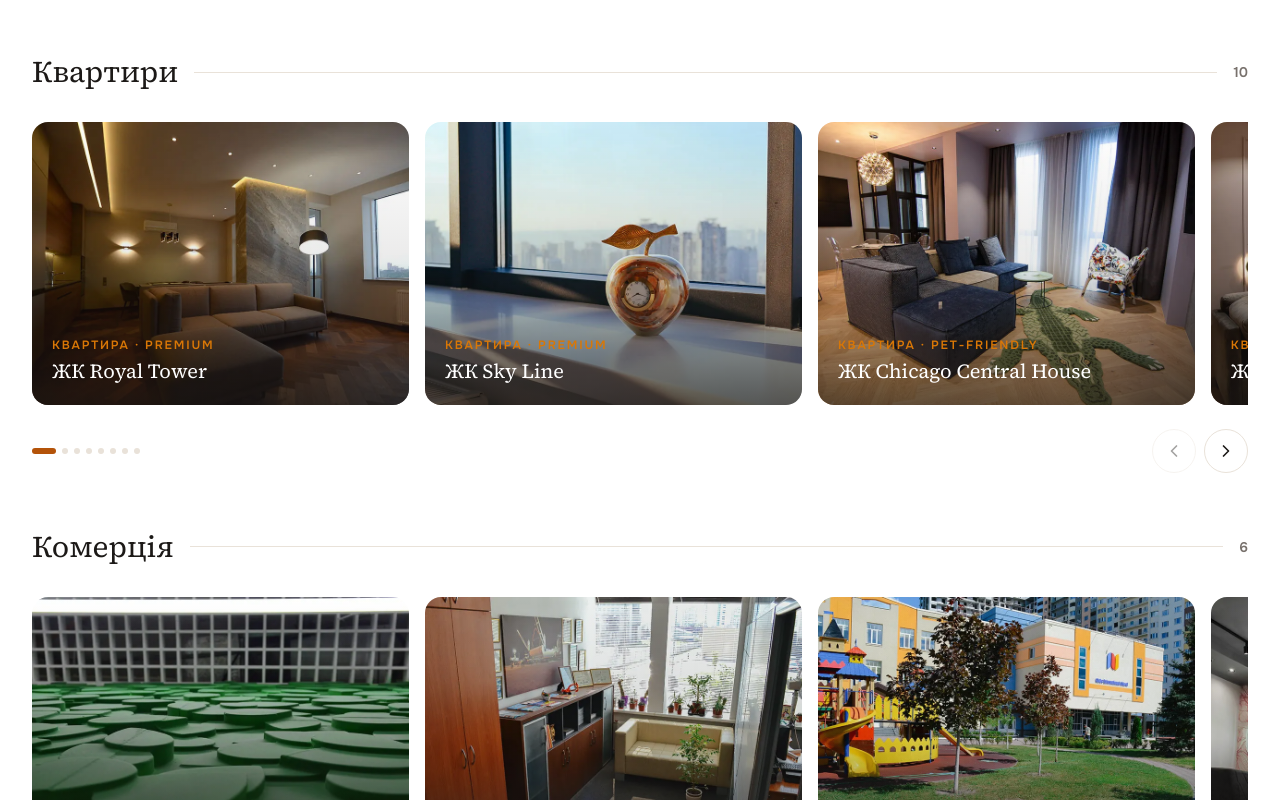
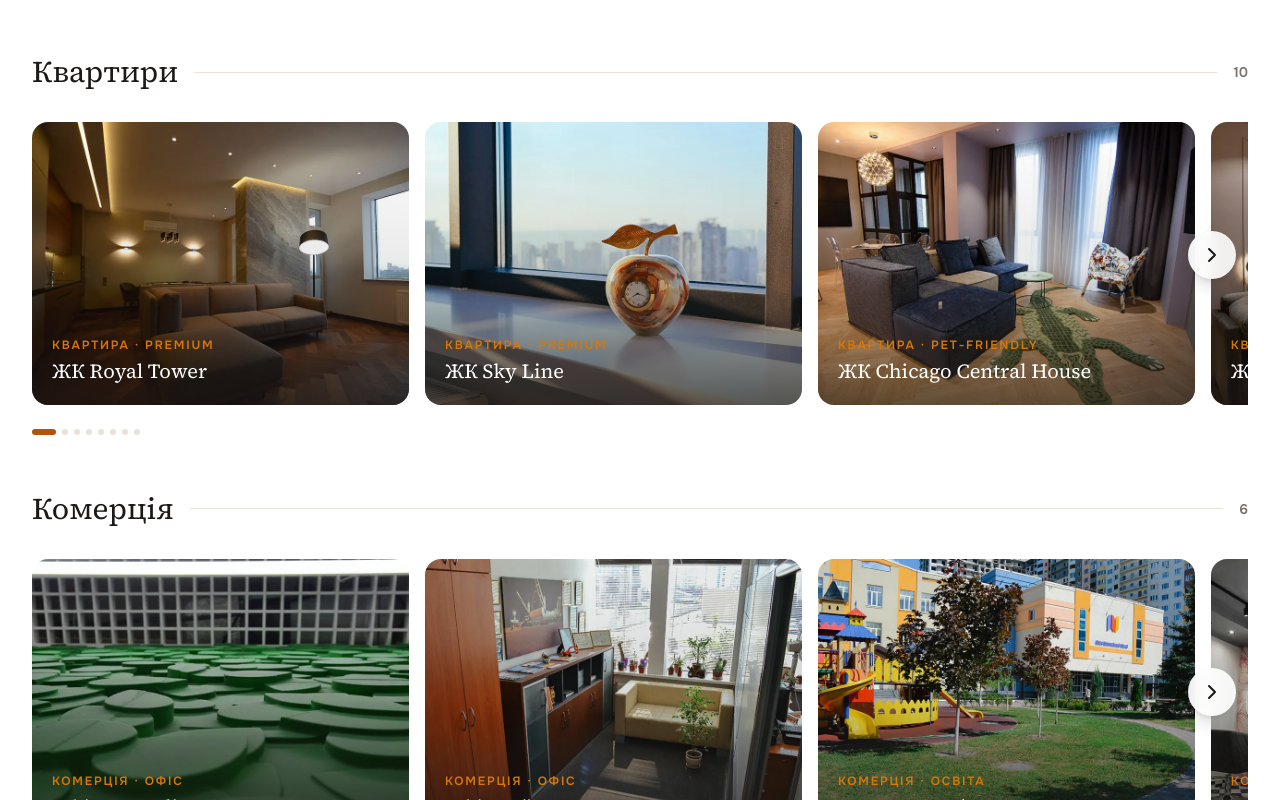
Before and after one commit to DmytroKostiuk123/apro-website, a React (Vite) app: page / in a window 1280 px wide. Shown: the part 2400-3200 px from the top of the page. Built offline with nearby package versions, Linux system fonts and the light colour scheme.

Commit message:
Carousel: desktop arrows page a full line and sit centered on the card sides
Co-Authored-By: Claude Opus 4.8 <noreply@anthropic.com>

```diff
--- a/src/components/Portfolio.jsx
+++ b/src/components/Portfolio.jsx
@@ -45,7 +45,8 @@ function CaseCard({ project, onOpen, className = '' }) {
 function Carousel({ cases, prevLabel, nextLabel, onOpen }) {
   const trackRef = useRef(null)
   const [index, setIndex] = useState(0)
-  const [maxIndex, setMaxIndex] = useState(cases.length - 1)
+  const [visible, setVisible] = useState(1)
+  const maxIndex = Math.max(0, cases.length - visible)
 
   // Дисторсія від швидкості прокрутки (той самий підхід, що й у лайтбоксі)
   const scrollX = useMotionValue(0)
@@ -58,13 +59,12 @@ function Carousel({ cases, prevLabel, nextLabel, onOpen }) {
     return el?.firstElementChild ? el.firstElementChild.offsetWidth + 16 : 1 // gap-4
   }
 
-  // Скільки карток видно одночасно → скільки «зупинок» (крапок) реально існує
+  // Скільки карток видно одночасно (для кроку прокрутки та кількості крапок)
   useLayoutEffect(() => {
     const measure = () => {
       const el = trackRef.current
       if (!el || !el.firstElementChild) return
-      const visible = Math.max(1, Math.round(el.clientWidth / slideStep()))
-      setMaxIndex(Math.max(0, cases.length - visible))
+      setVisible(Math.max(1, Math.round(el.clientWidth / slideStep())))
     }
     measure()
     window.addEventListener('resize', measure)
@@ -83,6 +83,9 @@ function Carousel({ cases, prevLabel, nextLabel, onOpen }) {
     if (!el) return
     el.scrollTo({ left: Math.max(0, Math.min(maxIndex, i)) * slideStep(), behavior: 'smooth' })
   }
+
+  // Стрілки гортають цілу «сторінку» (усі видимі картки за раз)
+  const page = (dir) => scrollToSlide(index + dir * visible)
 
   // Drag-to-scroll мишею (тач працює нативно). Клік по картці не відкриває
   // лайтбокс, якщо це було перетягування.
@@ -107,7 +110,11 @@ function Carousel({ cases, prevLabel, nextLabel, onOpen }) {
     drag.current.active = false
   }
 
+  const sideArrow =
+    'hidden sm:flex absolute top-1/2 z-10 h-12 w-12 -translate-y-1/2 cursor-pointer items-center justify-center rounded-full bg-white/90 text-ink shadow-lg shadow-ink/15 backdrop-blur transition-all hover:bg-white hover:text-gold disabled:pointer-events-none disabled:opacity-0'
+
   return (
+    <div className="relative">
       <div className="relative">
         <div
           ref={trackRef}
@@ -141,6 +148,27 @@ function Carousel({ cases, prevLabel, nextLabel, onOpen }) {
           ))}
         </div>
 
+        {/* Стрілки по центру карток (десктоп) */}
+        <button
+          type="button"
+          onClick={() => page(-1)}
+          disabled={index === 0}
+          aria-label={prevLabel}
+          className={`${sideArrow} left-3 -mt-3`}
+        >
+          <ChevronLeft size={24} aria-hidden="true" />
+        </button>
+        <button
+          type="button"
+          onClick={() => page(1)}
+          disabled={index >= maxIndex}
+          aria-label={nextLabel}
+          className={`${sideArrow} right-3 -mt-3`}
+        >
+          <ChevronRight size={24} aria-hidden="true" />
+        </button>
+      </div>
+
       <div className="mt-4 flex items-center justify-between">
         <div className="flex flex-wrap gap-1.5" aria-hidden="true">
           {Array.from({ length: maxIndex + 1 }).map((_, i) => (
@@ -152,10 +180,11 @@ function Carousel({ cases, prevLabel, nextLabel, onOpen }) {
             />
           ))}
         </div>
-        <div className="flex gap-2">
+        {/* Стрілки знизу (мобільний) */}
+        <div className="flex gap-2 sm:hidden">
           <button
             type="button"
-            onClick={() => scrollToSlide(index - 1)}
+            onClick={() => page(-1)}
             disabled={index === 0}
             aria-label={prevLabel}
             className="flex h-11 w-11 cursor-pointer items-center justify-center rounded-full border border-line bg-white text-ink transition-colors hover:border-gold hover:text-gold disabled:opacity-40"
@@ -164,7 +193,7 @@ function Carousel({ cases, prevLabel, nextLabel, onOpen }) {
           </button>
           <button
             type="button"
-            onClick={() => scrollToSlide(index + 1)}
+            onClick={() => page(1)}
             disabled={index >= maxIndex}
             aria-label={nextLabel}
             className="flex h-11 w-11 cursor-pointer items-center justify-center rounded-full border border-line bg-white text-ink transition-colors hover:border-gold hover:text-gold disabled:opacity-40"
```
Lines whose indentation alone changed are shown as unchanged.
